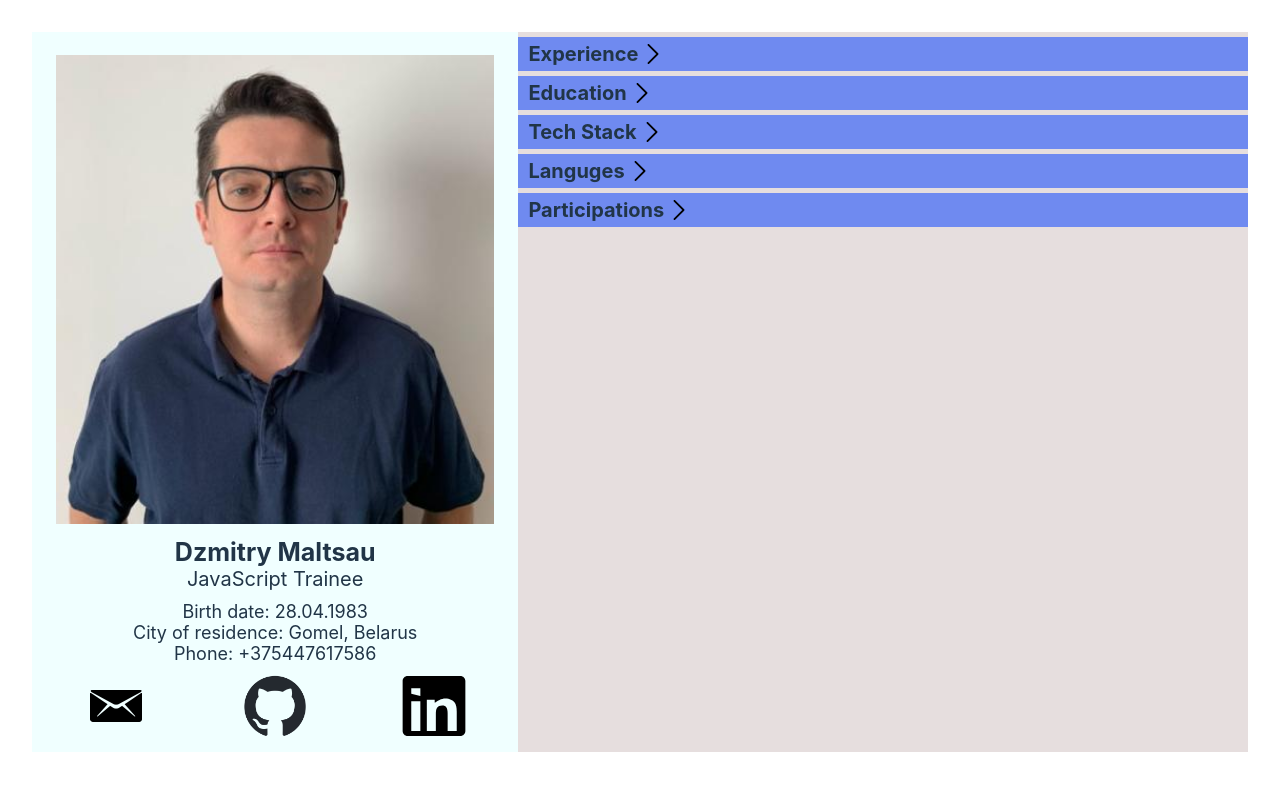
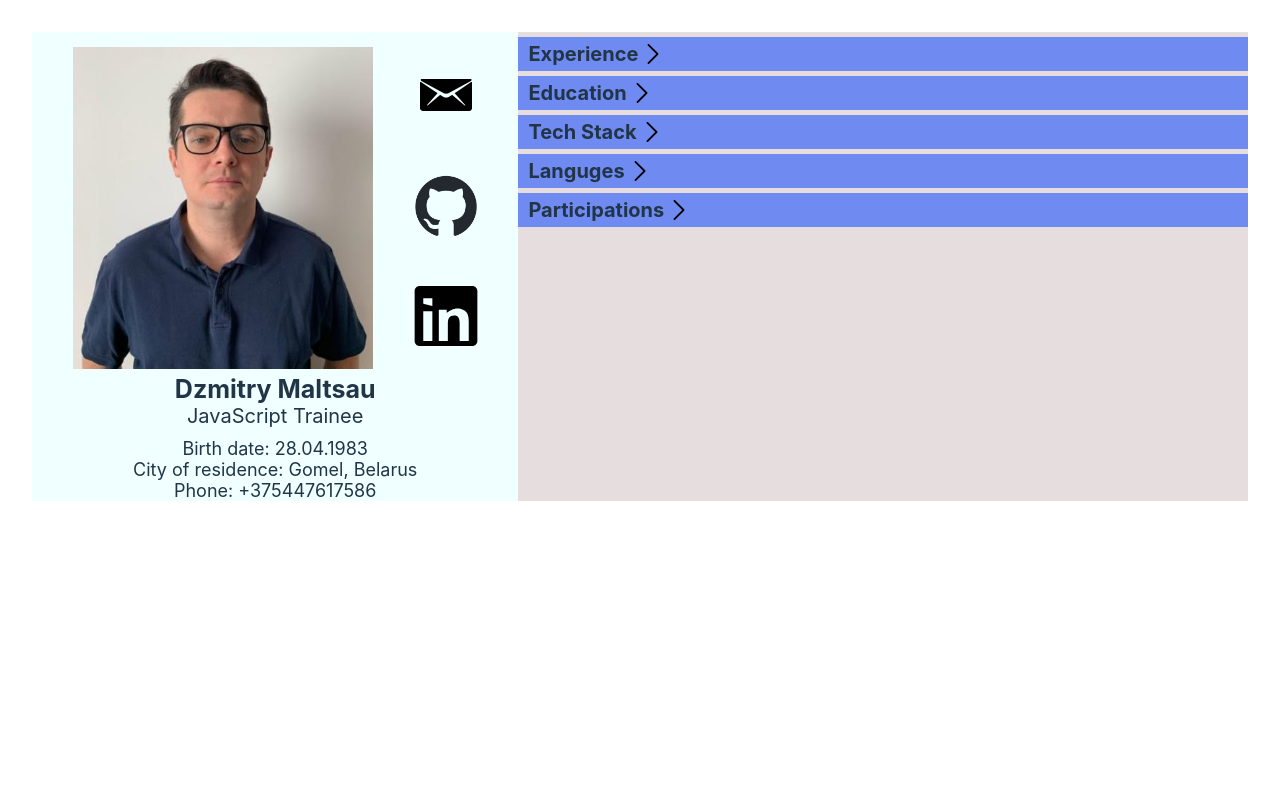
Before and after one commit to Maltsau/aboutMe, a React (Vite) app: page / in a window 1280 px wide. Shown: the top 790 px of the page. Built offline with nearby package versions, Linux system fonts and the light colour scheme.

Commit message:
ResponsiveIconBlock

```diff
--- a/index.html
+++ b/index.html
@@ -2,7 +2,7 @@
 <html lang="en">
   <head>
     <meta charset="UTF-8" />
-    <link rel="icon" type="image/svg+xml" href="/vite.svg" />
+    <link rel="icon" type="image/svg+xml" href="/resume-icon-png-19025.png" />
     <meta name="viewport" content="width=device-width, initial-scale=1.0" />
     <title>Vite + React + TS</title>
   </head>
--- a/src/App.tsx
+++ b/src/App.tsx
@@ -8,6 +8,7 @@ import "./App.css";
 
 import Paragraph from "./components/UI/buttons/Paragraph";
 import { TextParagraph } from "./components/UI/CommonElements";
+import InfoPart from "./components/InfoPart";
 
 const email = "emeraldwhistler.dm@gmail.com";
 
@@ -21,7 +22,7 @@ const Wrapper = styled.div`
   }
 `;
 
-const AvatarContainer = styled.div`
+const ContactsAvatarContainer = styled.div`
   min-width: 36vw;
   display: flex;
   flex-direction: column;
@@ -30,19 +31,40 @@ const AvatarContainer = styled.div`
   padding-top: 10px;
 `;
 
+const AvatarContainer = styled.div`
+  display: flex;
+  justify-content: space-around;
+`;
+
 const Avatar = styled.img`
-  margin: 1vw auto;
+  margin: 5px auto;
   width: 90%;
   @media (max-width: 450px) {
     border-radius: 50%;
   }
+  @media (min-width: 900px) {
+    width: 300px;
+  }
 `;
 
-const IconsContainer = styled.div`
+const HorisontalIconsContainer = styled.div`
   width: 100%;
   display: flex;
   justify-content: space-around;
   margin: 10px auto;
+  @media (min-width: 900px) {
+    display: none;
+  }
+`;
+
+const VerticalIconsContainer = styled.div`
+  display: flex;
+  flex-direction: column;
+  justify-content: space-around;
+  margin-right: auto;
+  @media (max-width: 900px) {
+    display: none;
+  }
 `;
 
 const Icon = styled.img<{ size: string; tightScreenSize?: string }>`
@@ -61,13 +83,6 @@ const ContactsContainer = styled.div`
   margin: 10px 5px 0 5px;
 `;
 
-const ContentContainer = styled.div`
-  display: flex;
-  flex-direction: column;
-  grid-area: content;
-  background-color: #e6dede;
-`;
-
 const SectorIcon = styled.div`
   width: 100%;
   height: 50%;
@@ -78,15 +93,41 @@ const SectorIcon = styled.div`
 `;
 
 function App() {
-  const [isExperienceVisible, setIsExperienceVisible] = useState(false);
-  const [isEducationVisible, setIsEducationVisible] = useState(false);
-  const [isTechStackVisible, setIsTechStackVisible] = useState(false);
-  const [isLangugesVisible, setIsLangugesVisible] = useState(false);
-  const [isParticipationsVisible, setIsParticipationsVisible] = useState(false);
   return (
     <Wrapper>
-      <AvatarContainer>
-        <Avatar src={avatar} alt="avatar"></Avatar>
+      <ContactsAvatarContainer>
+        <AvatarContainer>
+          <Avatar src={avatar} alt="avatar"></Avatar>
+          <VerticalIconsContainer>
+            <a href={`mailto:${email}`}>
+              <Icon
+                size="5vw"
+                tightScreenSize="50px"
+                src={emailIcon}
+                alt="E-Mail"
+              />
+            </a>
+            <a href="https://github.com/Maltsau" target="_blank">
+              <Icon
+                size="5vw"
+                tightScreenSize="50px"
+                src={gitIcon}
+                alt="GitHub"
+              ></Icon>
+            </a>
+            <a
+              href="https://linkedin.com/in/dzmitry-maltsau-58079a251"
+              target="_blank"
+            >
+              <Icon
+                size="5vw"
+                tightScreenSize="50px"
+                src={LinkedInIcon}
+                alt="LinkedIn"
+              ></Icon>
+            </a>
+          </VerticalIconsContainer>
+        </AvatarContainer>
         <TextParagraph
           bold
           fontSize="3vw"
@@ -124,7 +165,7 @@ function App() {
           >
             Phone: +375447617586
           </TextParagraph>
-          <IconsContainer>
+          <HorisontalIconsContainer>
             <a href={`mailto:${email}`}>
               <Icon
                 size="5vw"
@@ -152,120 +193,10 @@ function App() {
                 alt="LinkedIn"
               ></Icon>
             </a>
-          </IconsContainer>
+          </HorisontalIconsContainer>
         </ContactsContainer>
-      </AvatarContainer>
-      <ContentContainer>
-        <Paragraph
-          text="Experience"
-          isOpen={isExperienceVisible}
-          onClick={() => setIsExperienceVisible(!isExperienceVisible)}
-          content={
-            <>
-              <TextParagraph bold padding="5px 0 0 0">
-                Design engineer (constructor)
-              </TextParagraph>
-              <TextParagraph padding="0 10px">
-                oct. 2005 – oct. 2007
-              </TextParagraph>
-              <TextParagraph color="gray" padding="0 10px">
-                “Gomel Plant “Communalnik”, Gomel
-              </TextParagraph>
-              <TextParagraph color="gray" padding="0 10px">
-                Development of design and technological documentation (AutoCAD)
-              </TextParagraph>
-              <TextParagraph bold padding="5px 0 0 0">
-                Well survey engineer, lead engineer, head of geophysical party
-              </TextParagraph>
-              <TextParagraph padding="0 10px">
-                oct. 2007 – nov. 2022
-              </TextParagraph>
-              <TextParagraph color="gray" padding="0 10px">
-                “Production Association “Belorusneft”, Department of Field
-                Geophysical Research, Rechitsa
-              </TextParagraph>
-              <TextParagraph color="gray" padding="0 10px">
-                Flow measurement studies, gas logging, production department
-                management
-              </TextParagraph>
-            </>
-          }
-        ></Paragraph>
-        <Paragraph
-          text="Education"
-          isOpen={isEducationVisible}
-          onClick={() => setIsEducationVisible(!isEducationVisible)}
-          content={
-            <>
-              <TextParagraph bold underline padding="5px 0 0 0">
-                Higher education
-              </TextParagraph>
-              <TextParagraph bold>
-                Gomel State Technical University
-              </TextParagraph>
-              <TextParagraph padding="0 10px">jun. 2005</TextParagraph>
-              <TextParagraph padding="0 10px" color="gray">
-                Qualification – mining engineer
-              </TextParagraph>
-              <TextParagraph padding="0 10px" color="gray">
-                Spatiality – development and operation of oil and gas fields
-              </TextParagraph>
-              <TextParagraph bold underline padding="5px 0 0 0">
-                Additional education
-              </TextParagraph>
-              <TextParagraph bold>
-                JavaScript course, White Lynx Center, Gomel
-              </TextParagraph>
-              <TextParagraph padding="0 10px">aug. 2021</TextParagraph>
-            </>
-          }
-        ></Paragraph>
-        <Paragraph
-          text="Tech Stack"
-          isOpen={isTechStackVisible}
-          onClick={() => setIsTechStackVisible(!isTechStackVisible)}
-          content={
-            <>
-              <TextParagraph padding="5px 0 5px 10px">
-                JavaScript, TypeScript, HTML, CSS, ReactJS, Next.js, Zustand,
-                Styled-Components, ReactQuery
-              </TextParagraph>
-            </>
-          }
-        ></Paragraph>
-        <Paragraph
-          text="Languges"
-          isOpen={isLangugesVisible}
-          onClick={() => setIsLangugesVisible(!isLangugesVisible)}
-          content={
-            <>
-              <TextParagraph padding="5px 0 0 10px">
-                Russian – native
-              </TextParagraph>
-              <TextParagraph padding="0 10px">
-                Belarusian – fluent
-              </TextParagraph>
-              <TextParagraph padding="0 10px">
-                English - intermediate
-              </TextParagraph>
-            </>
-          }
-        ></Paragraph>
-        <Paragraph
-          text="Participations"
-          isOpen={isParticipationsVisible}
-          onClick={() => setIsParticipationsVisible(!isParticipationsVisible)}
-          content={
-            <>
-              <TextParagraph padding="10px 10px">
-                <a href="https://www.clookva.com" target="_blank">
-                  https://www.clookva.com
-                </a>
-              </TextParagraph>
-            </>
-          }
-        ></Paragraph>
-      </ContentContainer>
+      </ContactsAvatarContainer>
+      <InfoPart />
     </Wrapper>
   );
 }
--- /dev/null
+++ b/src/components/InfoPart.tsx
@@ -0,0 +1,129 @@
+import { useState } from "react";
+import styled from "styled-components";
+
+import Paragraph from "./UI/buttons/Paragraph";
+import { TextParagraph } from "./UI/CommonElements";
+
+const ContentContainer = styled.div`
+  display: flex;
+  flex-direction: column;
+  grid-area: content;
+  background-color: #e6dede;
+`;
+
+export default function InfoPart() {
+  const [isExperienceVisible, setIsExperienceVisible] = useState(false);
+  const [isEducationVisible, setIsEducationVisible] = useState(false);
+  const [isTechStackVisible, setIsTechStackVisible] = useState(false);
+  const [isLangugesVisible, setIsLangugesVisible] = useState(false);
+  const [isParticipationsVisible, setIsParticipationsVisible] = useState(false);
+  return (
+    <ContentContainer>
+      <Paragraph
+        text="Experience"
+        isOpen={isExperienceVisible}
+        onClick={() => setIsExperienceVisible(!isExperienceVisible)}
+        content={
+          <>
+            <TextParagraph bold padding="5px 0 0 0">
+              Design engineer (constructor)
+            </TextParagraph>
+            <TextParagraph padding="0 10px">
+              oct. 2005 – oct. 2007
+            </TextParagraph>
+            <TextParagraph color="gray" padding="0 10px">
+              “Gomel Plant “Communalnik”, Gomel
+            </TextParagraph>
+            <TextParagraph color="gray" padding="0 10px">
+              Development of design and technological documentation (AutoCAD)
+            </TextParagraph>
+            <TextParagraph bold padding="5px 0 0 0">
+              Well survey engineer, lead engineer, head of geophysical party
+            </TextParagraph>
+            <TextParagraph padding="0 10px">
+              oct. 2007 – nov. 2022
+            </TextParagraph>
+            <TextParagraph color="gray" padding="0 10px">
+              “Production Association “Belorusneft”, Department of Field
+              Geophysical Research, Rechitsa
+            </TextParagraph>
+            <TextParagraph color="gray" padding="0 10px">
+              Flow measurement studies, gas logging, production department
+              management
+            </TextParagraph>
+          </>
+        }
+      ></Paragraph>
+      <Paragraph
+        text="Education"
+        isOpen={isEducationVisible}
+        onClick={() => setIsEducationVisible(!isEducationVisible)}
+        content={
+          <>
+            <TextParagraph bold underline padding="5px 0 0 0">
+              Higher education
+            </TextParagraph>
+            <TextParagraph bold>Gomel State Technical University</TextParagraph>
+            <TextParagraph padding="0 10px">jun. 2005</TextParagraph>
+            <TextParagraph padding="0 10px" color="gray">
+              Qualification – mining engineer
+            </TextParagraph>
+            <TextParagraph padding="0 10px" color="gray">
+              Spatiality – development and operation of oil and gas fields
+            </TextParagraph>
+            <TextParagraph bold underline padding="5px 0 0 0">
+              Additional education
+            </TextParagraph>
+            <TextParagraph bold>
+              JavaScript course, White Lynx Center, Gomel
+            </TextParagraph>
+            <TextParagraph padding="0 10px">aug. 2021</TextParagraph>
+          </>
+        }
+      ></Paragraph>
+      <Paragraph
+        text="Tech Stack"
+        isOpen={isTechStackVisible}
+        onClick={() => setIsTechStackVisible(!isTechStackVisible)}
+        content={
+          <>
+            <TextParagraph padding="5px 0 5px 10px">
+              JavaScript, TypeScript, HTML, CSS, ReactJS, Next.js, Zustand,
+              Styled-Components, ReactQuery
+            </TextParagraph>
+          </>
+        }
+      ></Paragraph>
+      <Paragraph
+        text="Languges"
+        isOpen={isLangugesVisible}
+        onClick={() => setIsLangugesVisible(!isLangugesVisible)}
+        content={
+          <>
+            <TextParagraph padding="5px 0 0 10px">
+              Russian – native
+            </TextParagraph>
+            <TextParagraph padding="0 10px">Belarusian – fluent</TextParagraph>
+            <TextParagraph padding="0 10px">
+              English - intermediate
+            </TextParagraph>
+          </>
+        }
+      ></Paragraph>
+      <Paragraph
+        text="Participations"
+        isOpen={isParticipationsVisible}
+        onClick={() => setIsParticipationsVisible(!isParticipationsVisible)}
+        content={
+          <>
+            <TextParagraph padding="10px 10px">
+              <a href="https://www.clookva.com" target="_blank">
+                https://www.clookva.com
+              </a>
+            </TextParagraph>
+          </>
+        }
+      ></Paragraph>
+    </ContentContainer>
+  );
+}
--- a/src/components/UI/buttons/Paragraph.tsx
+++ b/src/components/UI/buttons/Paragraph.tsx
@@ -16,6 +16,9 @@ const ContentContainer = styled.div`
   text-align: left;
   @media (max-width: 450px) {
     font-size: 14px;
+  }
+  @media (min-width: 900px) {
+    font-size: 18px;
   }
 `;
 
```
Also changed, not shown: public/resume-icon-png-19025.png (added).
